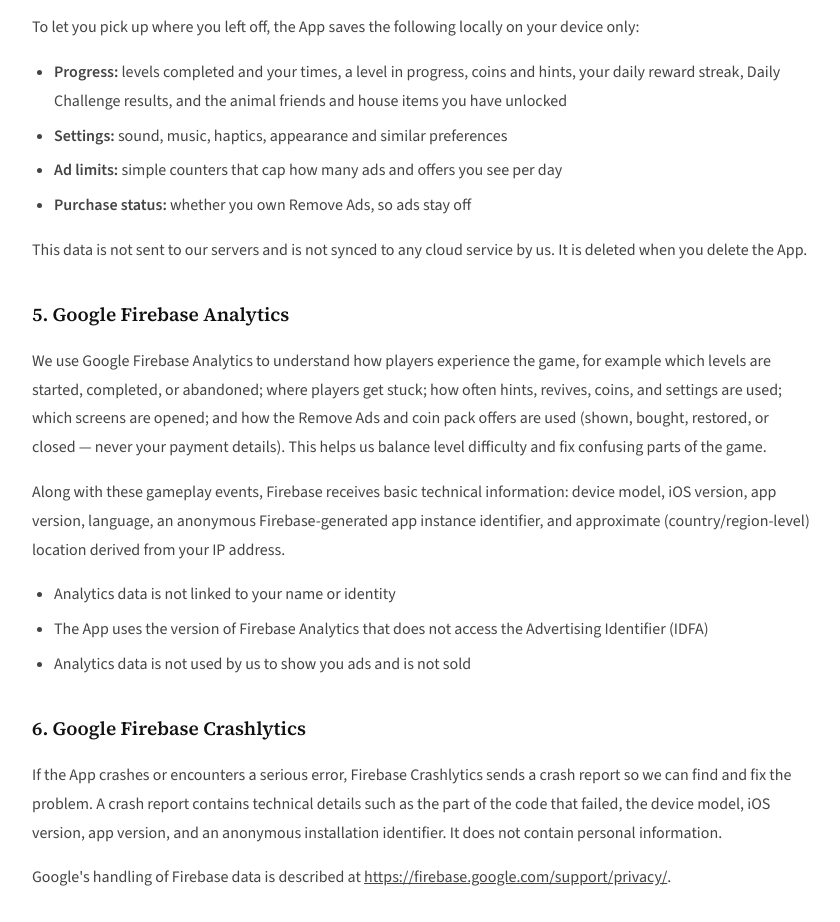
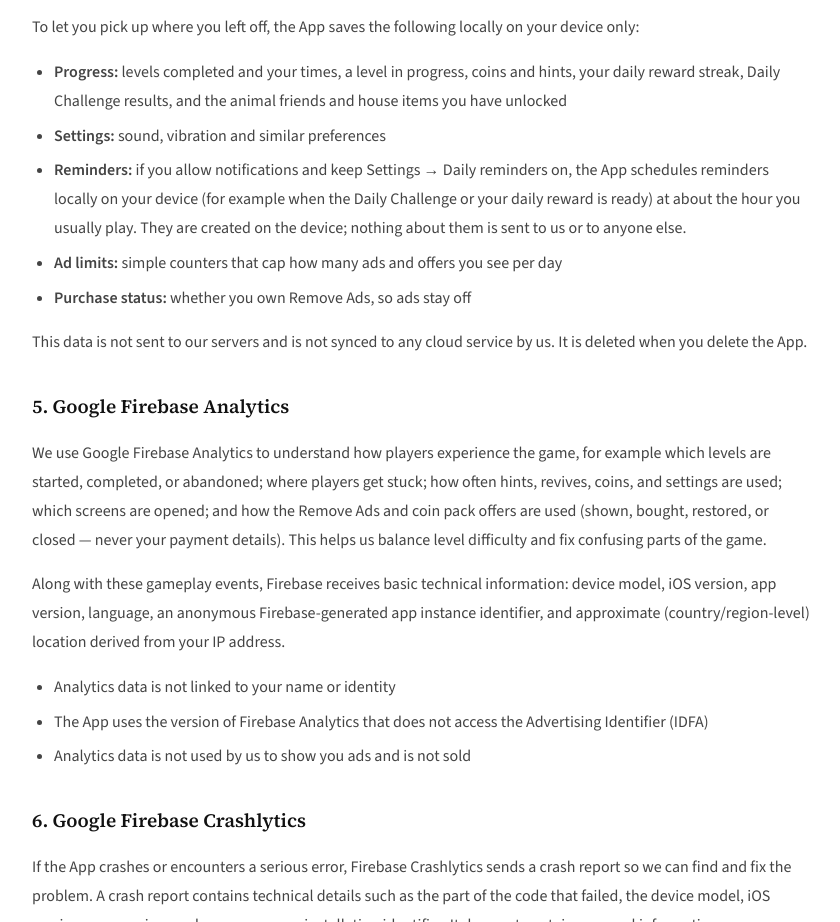
Before and after one commit to sarfarajskdev/privacy-policy, a plain HTML site: page privacy-tomdoku.html in a window 1280 px wide. Shown: the part 942-1864 px from the top of the page, without its empty margins (218-1058 px from the left). Drawn offline with nearby package versions, Linux system fonts and the light colour scheme.

Commit message:
Update privacy-tomdoku.html

```diff
--- a/privacy-tomdoku.html
+++ b/privacy-tomdoku.html
@@ -112,7 +112,8 @@
   <p>To let you pick up where you left off, the App saves the following locally on your device only:</p>
   <ul>
     <li><strong>Progress:</strong> levels completed and your times, a level in progress, coins and hints, your daily reward streak, Daily Challenge results, and the animal friends and house items you have unlocked</li>
-    <li><strong>Settings:</strong> sound, music, haptics, appearance and similar preferences</li>
+    <li><strong>Settings:</strong> sound, vibration and similar preferences</li>
+    <li><strong>Reminders:</strong> if you allow notifications and keep Settings → Daily reminders on, the App schedules reminders locally on your device (for example when the Daily Challenge or your daily reward is ready) at about the hour you usually play. They are created on the device; nothing about them is sent to us or to anyone else.</li>
     <li><strong>Ad limits:</strong> simple counters that cap how many ads and offers you see per day</li>
     <li><strong>Purchase status:</strong> whether you own Remove Ads, so ads stay off</li>
   </ul>
```
